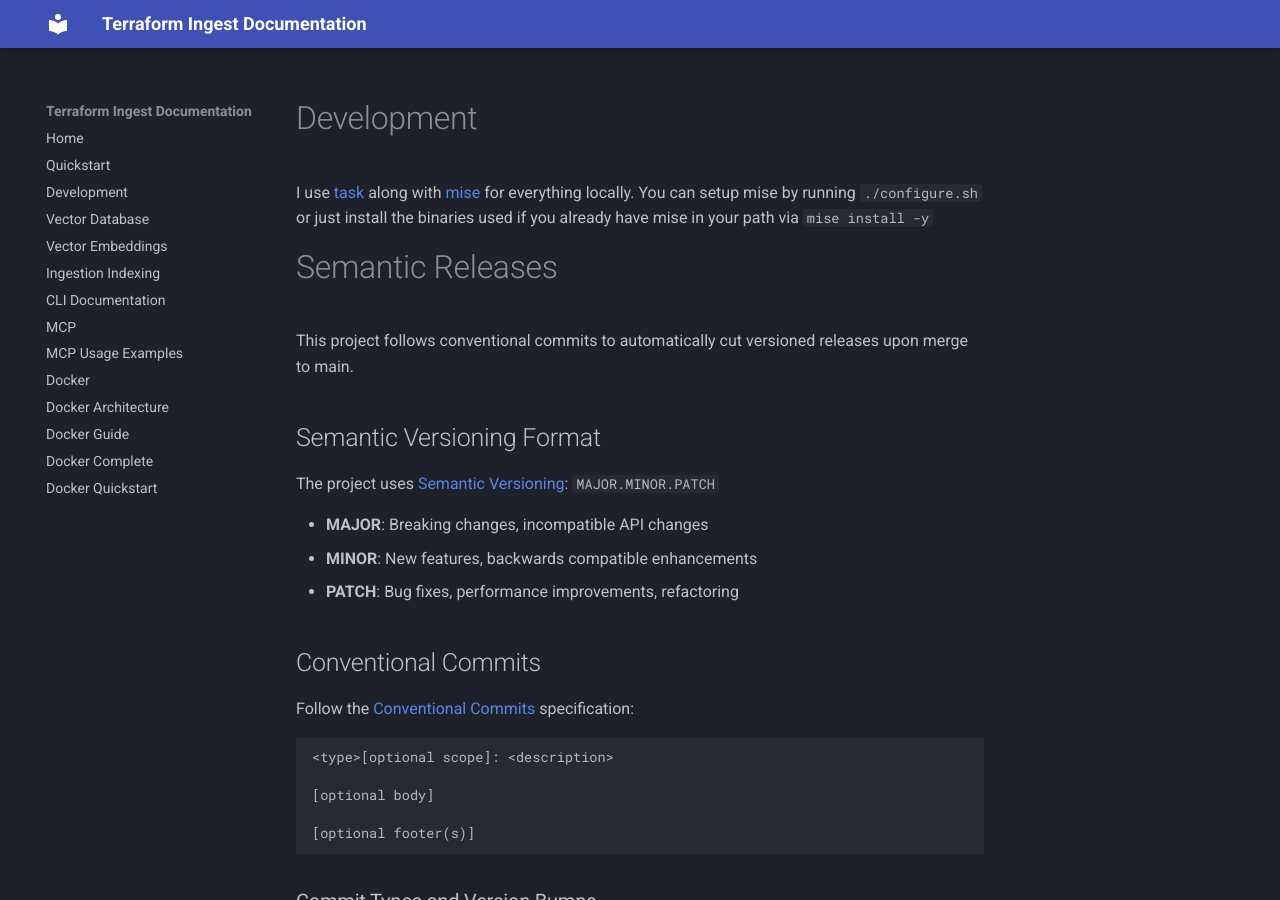
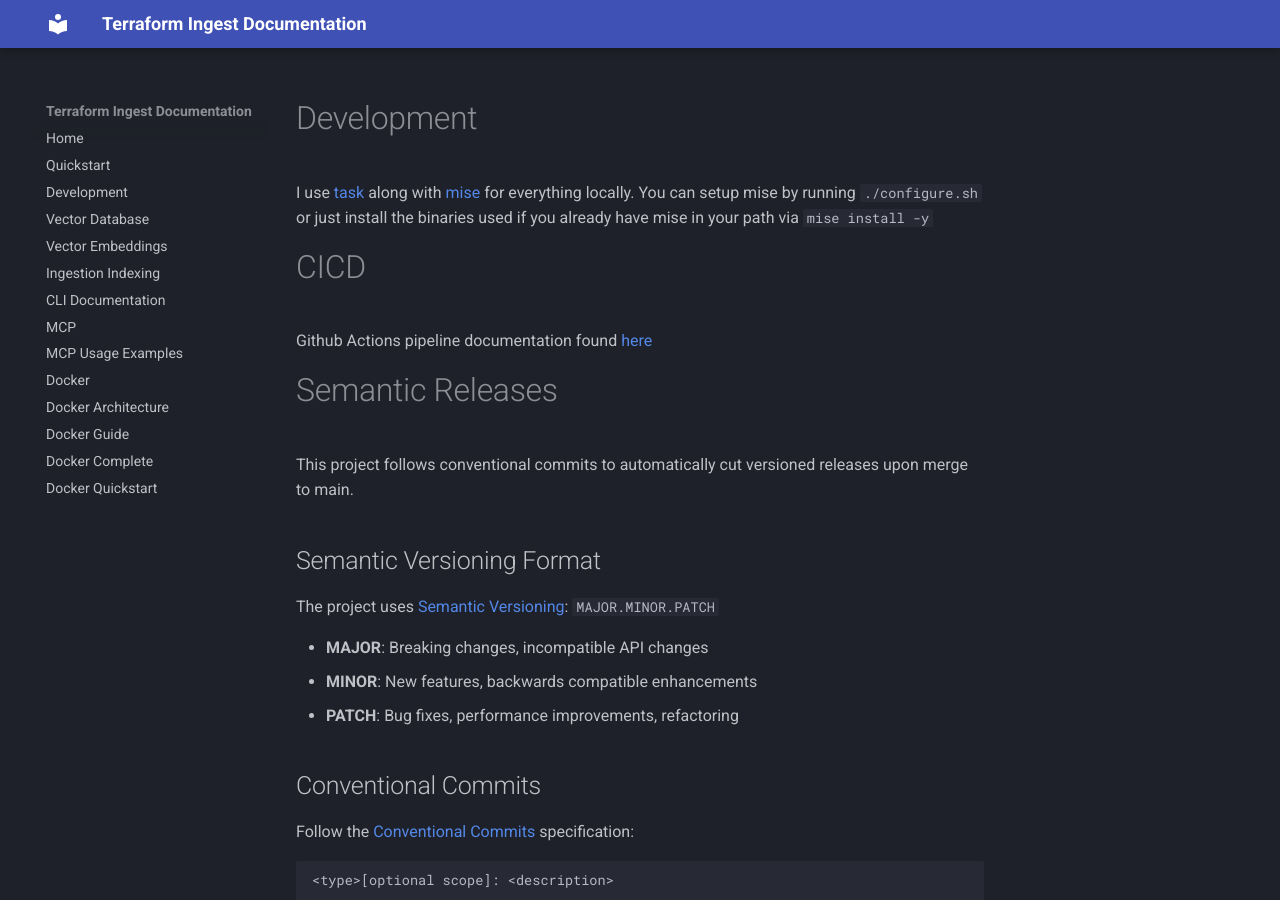
Before and after one commit to zloeber/terraform-ingest, an MkDocs documentation site: the page built from docs/DEVELOPMENT.md, in a window 1280 px wide and 900 px high. Built offline with MkDocs 1.6.1 and Material for MkDocs 9.7.7, drawn with Linux system fonts in a browser that asks for light colours.

```diff
--- a/docs/DEVELOPMENT.md
+++ b/docs/DEVELOPMENT.md
@@ -1,6 +1,10 @@
 # Development
 
 I use [task](https://taskfile.dev) along with [mise](https://mise.jdx.dev) for everything locally. You can setup mise by running `./configure.sh` or just install the binaries used if you already have mise in your path via `mise install -y`
+
+# CICD
+
+Github Actions pipeline documentation found [here](./cicd_pipeline.md)
 
 # Semantic Releases
 
```
